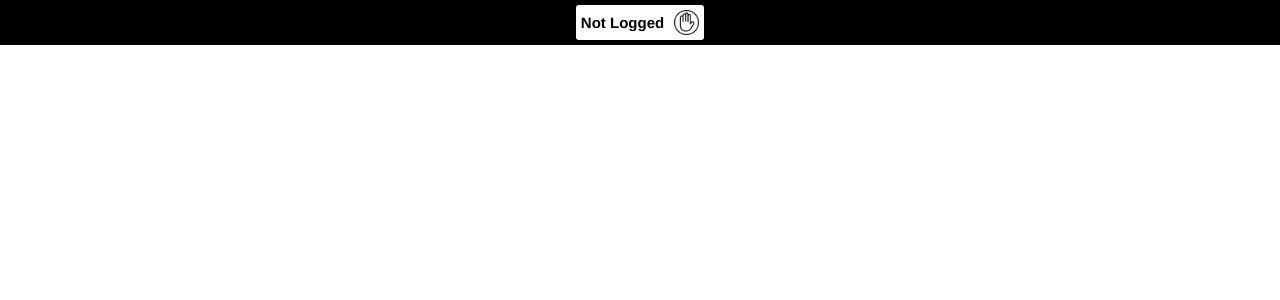
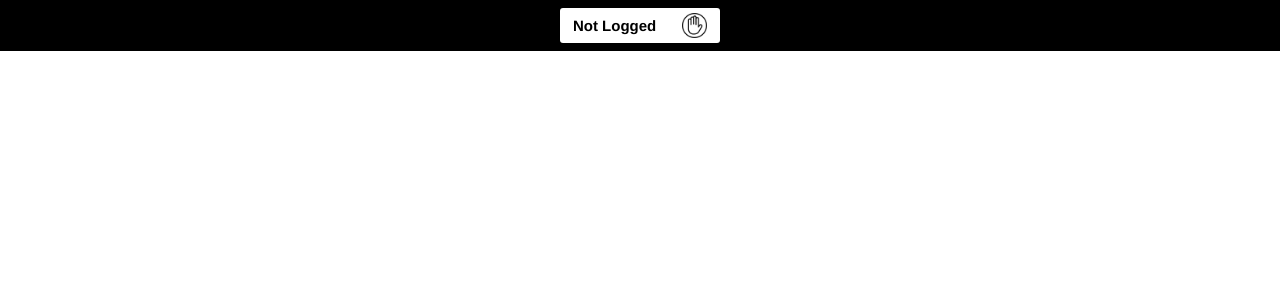
Before and after one commit to fabiolorenzi/tha-shirt, a React (Create React App) app in the folder client/: page / in a window 1280 px wide. Shown: the top 300 px of the page. Built offline with nearby package versions, Linux system fonts and the light colour scheme; a web font is replaced by a local one.

Commit message:
styled more LoginButton and Header components

```diff
--- a/client/src/components/Header/LoginButton.jsx
+++ b/client/src/components/Header/LoginButton.jsx
@@ -1,10 +1,11 @@
-import React, { useState, useEffect } from "react";
+import React, { useState } from "react";
 import { Link } from "react-router-dom";
 import notLogged from "../../img/unlogged-icon.png";
 import logged from "../../img/logged-icon.png";
 import "./stylesheets/LoginButton.css";
 
 function LoginButton() {
+    // eslint-disable-next-line
     const [login, setLogin] = useState({
         logged: false,
         username: ""
@@ -12,7 +13,7 @@ function LoginButton() {
 
     return(
         <div className="loginButtonContainer">
-            <Link to="/loginArea">
+            <Link to={login.logged ? "/account/:id" : "/login"}>
                 {!login.logged
                     ?
                         <div className="login_button">
--- a/client/src/components/Header/stylesheets/Header.css
+++ b/client/src/components/Header/stylesheets/Header.css
@@ -2,6 +2,7 @@
   display: -webkit-box;
   display: -ms-flexbox;
   display: flex;
+  position: fixed;
   -ms-flex-pack: distribute;
       justify-content: space-around;
   width: 100%;
--- a/client/src/components/Header/stylesheets/Header.scss
+++ b/client/src/components/Header/stylesheets/Header.scss
@@ -2,6 +2,7 @@
 
 .header {
     display: flex;
+    position: fixed;
     justify-content: space-around;
     width: 100%;
     margin: 0;
--- a/client/src/components/Header/stylesheets/LoginButton.css
+++ b/client/src/components/Header/stylesheets/LoginButton.css
@@ -1,7 +1,7 @@
 .loginButtonContainer {
   display: block;
   width: 25%;
-  padding: 5px;
+  padding: 8px;
 }
 
 .loginButtonContainer a {
@@ -13,6 +13,7 @@
   background-color: #ffffff;
   padding: 5px;
   border-radius: 3px;
+  width: 150px;
 }
 
 .login_button h3 {
--- a/client/src/components/Header/stylesheets/LoginButton.scss
+++ b/client/src/components/Header/stylesheets/LoginButton.scss
@@ -3,7 +3,7 @@
 .loginButtonContainer {
     display: block;
     width: 25%;
-    padding: 5px;
+    padding: 8px;
     a {
         text-decoration: none;
     }
@@ -14,6 +14,7 @@
     background-color: $color2;
     padding: 5px;
     border-radius: 3px;
+    width: 150px;
     h3 {
         color: $color1;
         font-size: 15px;
```
Also changed, not shown: 2 other files (tests, documents, lock files or other folders).
